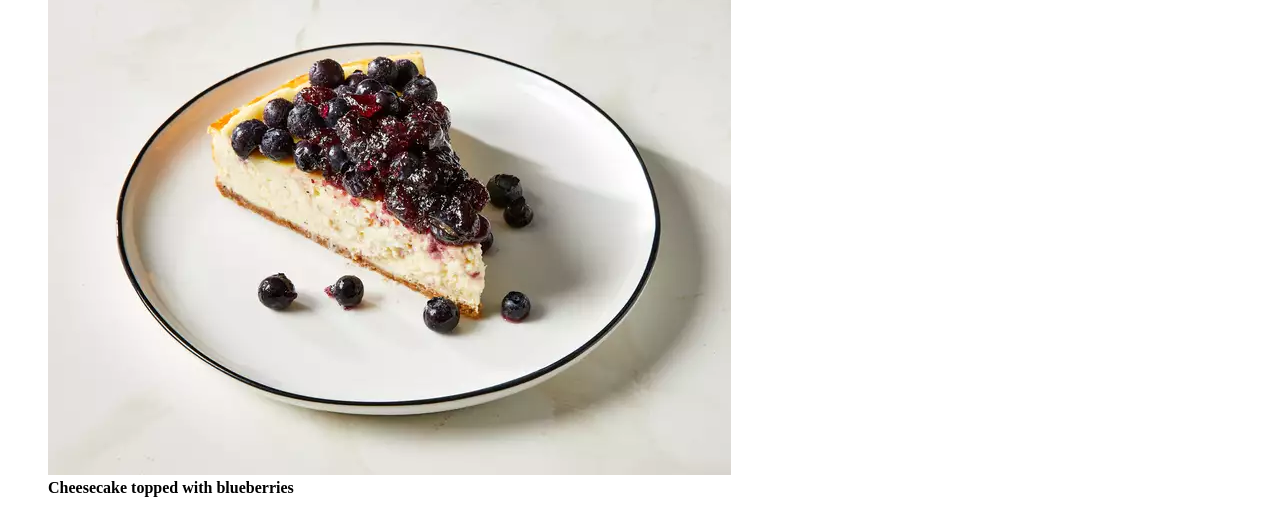
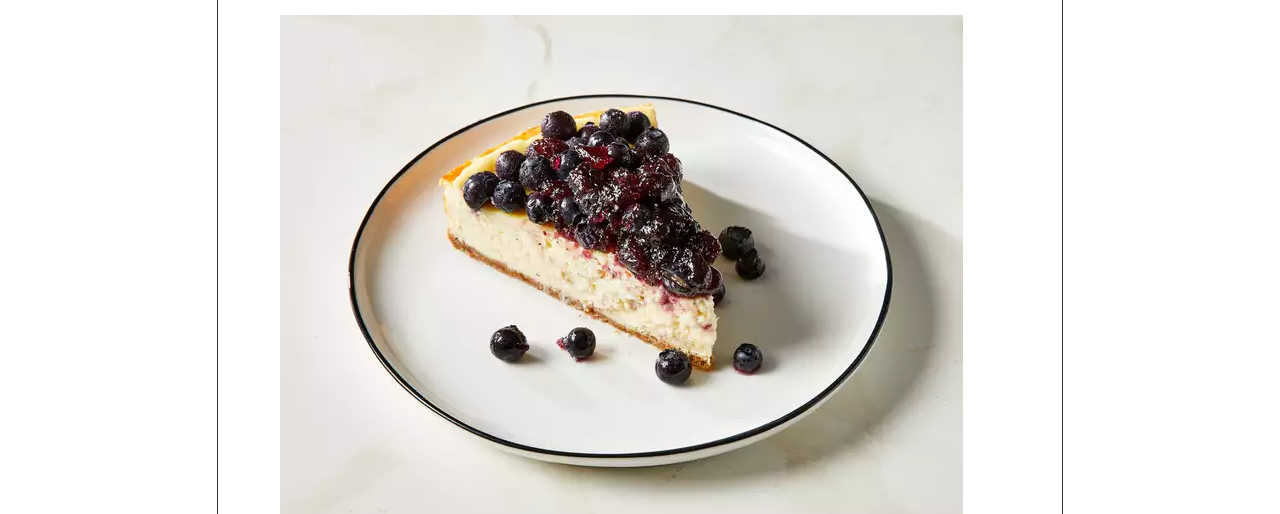
Before and after one commit to yeahboi75/odin-recipes, a plain HTML site: page Recipes/cheescake.html in a window 1280 px wide. Shown: the part 117-631 px from the top of the page. Drawn offline with Linux system fonts and the light colour scheme; files that its build step writes are made by us from their sources; the site is published under a folder, as on GitHub Pages, so addresses that start at the root find nothing.

Commit message:
Edit Recipes/

```diff
--- a/Recipes/cheescake.html
+++ b/Recipes/cheescake.html
@@ -8,7 +8,7 @@
   <title>Blueberry Cheesecake</title>
   <!---Relative Reference-->
   <link rel="icon" href="./images/odin.png">
-  <link rel="stylesheet" href="/styles.css" type="text/css">
+  <link rel="stylesheet" href="styles.css" type="text/css">
 </head>
 <body>
 
```
Also changed, not shown: Recipes/pandesal.html (+1 -1 lines), Recipes/spaghetti.html (+1 -1 lines).
